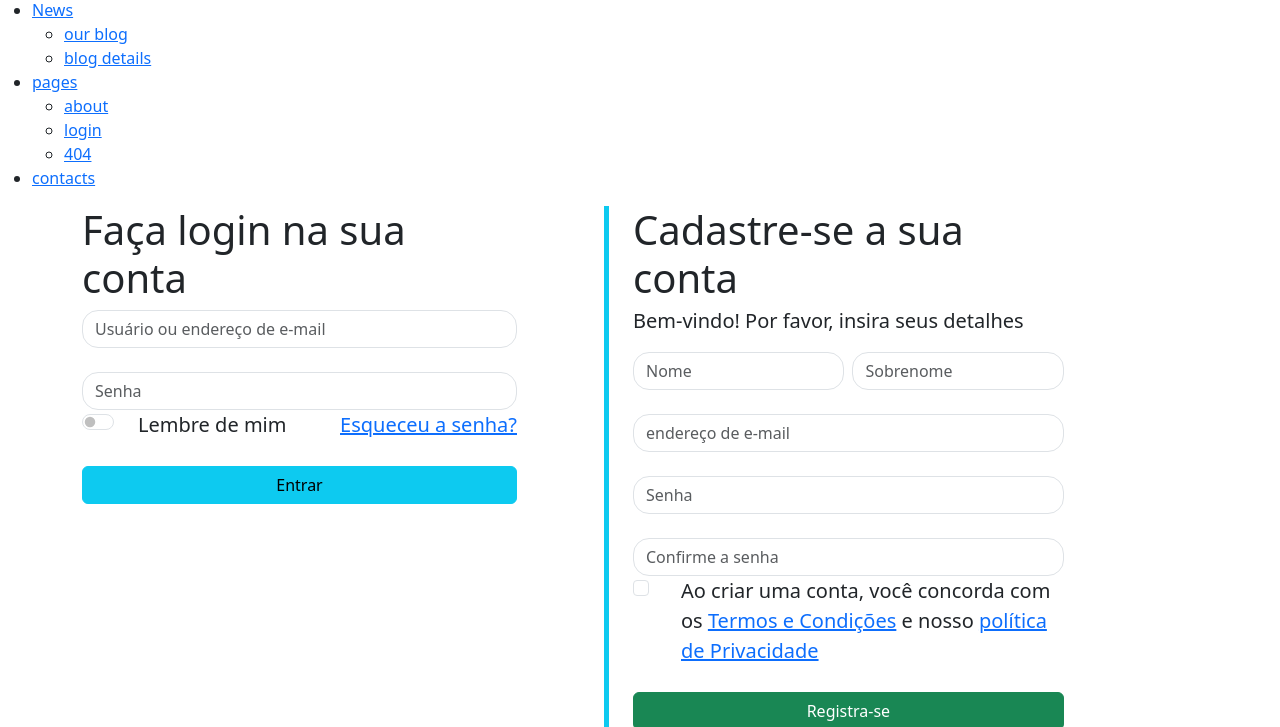
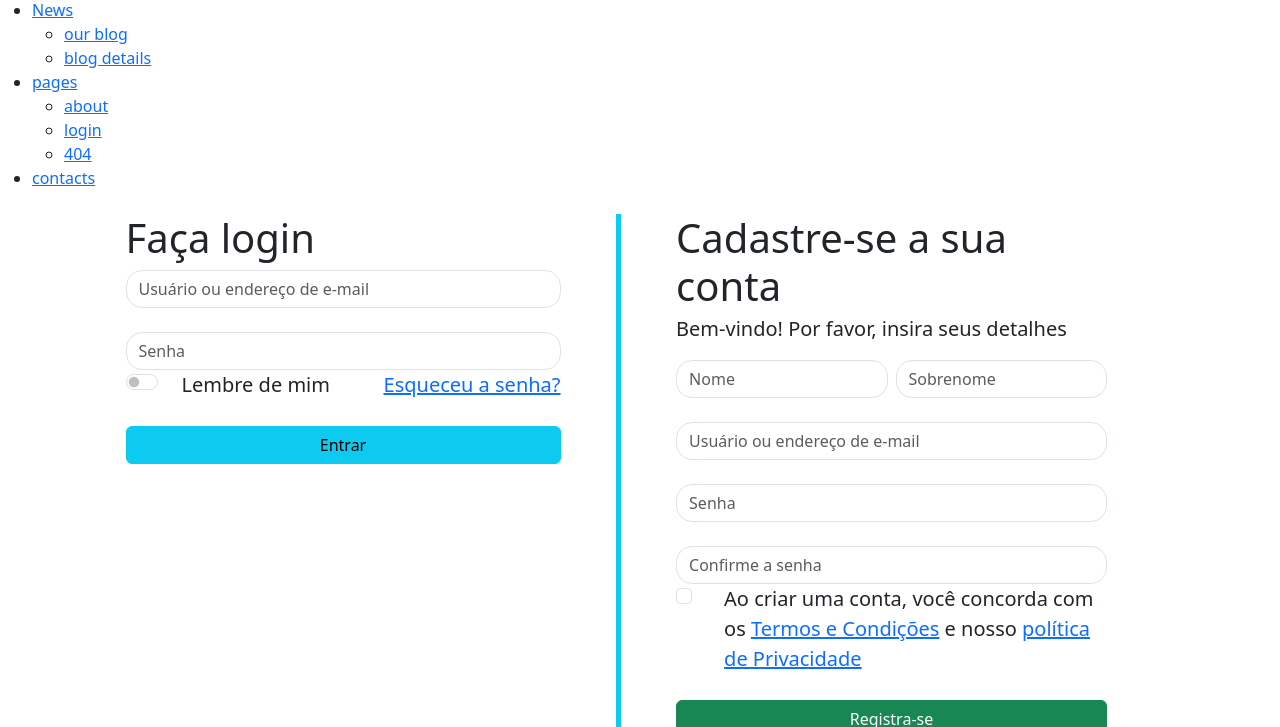
Before and after one commit to Vicmendon/PartyGram, a Django app: page /users/auth/login in a window 1280 px wide. Shown: the part 2198-2925 px from the top of the page. Run offline with Django 5.2, Linux system fonts and the light colour scheme; some libraries are stand-ins or nearby versions.

Commit message:
att login page

```diff
--- a/templates/css.html
+++ b/templates/css.html
@@ -8,3 +8,4 @@
 <link rel="stylesheet" href="{% static 'assets/css/responsive.css' %}">
 <link rel="stylesheet" href="{% static 'assets/css/color.css' %}">
 <link rel="stylesheet" href="{% static 'assets/css/style.bundle.css' %}" />
+<link rel="stylesheet" href="{% static 'assets/js/plugins/global/plugins.bundle.css' %}" />
--- a/templates/login.html
+++ b/templates/login.html
@@ -4,17 +4,19 @@
 
 {% block content %}
 
-<section class="gap">
+<section class="mt-4 mb-4">
    <div class="container">
       <div class="row">
         <div class="col-lg-6 row">
-          <form action="{% url 'login' %}" method="POST" class='d-flex flex-column justify-content-between'>
-          <div class="col-lg-10 p-12 bg-white rounded-4">
-            <h3 class="fs-1 mb-6">Faça login na sua conta</h3>
+          <form action="{% url 'login' %}" method="POST" class='d-flex justify-content-center'>
+            <div class="col-lg-10 p-12 bg-white rounded-4">
+            <h3 class="fs-1 mb-6">Faça login</h3>
               {% csrf_token %}
               <div>
-                <input  class="form-control mb-4 rounded-4" type="email" name="email" placeholder="Usuário ou endereço de e-mail">
-                <input class="form-control mb-6 rounded-4" type="password" name="senha" placeholder="Senha">
+                <div class="fv-row text-center">
+                   <input class="form-control mb-4 rounded-4 mask-email" type="email" name="email" placeholder="Usuário ou endereço de e-mail">
+                   <input class="form-control mb-6 rounded-4" type="password" name="senha" placeholder="Senha">
+                </div>
                 <div class="d-flex flex-center justify-content-between mb-4">
                   <div class="form-check form-switch d-flex flex-center">
                     <input class="form-check-input" name="lembre" type="checkbox" role="switch" id="lembredemin">
@@ -29,8 +31,8 @@
             </div>
           </form>
         </div>
-        <div class="col-lg-6 row border-5 border-start border-info">
-          <form action="{% url 'login' %}" method="POST" class='d-flex flex-column justify-content-between'>
+        <div class="col-lg-6 row">
+          <form id="cadastroForm" action="{% url 'register' %}" method="POST" class='d-flex justify-content-center border-5 border-start border-info'>
           <div class="col-lg-10 p-12 bg-white rounded-4">
             <h3 class="fs-1 mb-1">Cadastre-se a sua conta</h3>
             <p class=" mb-6 fs-5">Bem-vindo! Por favor, insira seus detalhes</p>
@@ -40,9 +42,11 @@
                   <input class="form-control form-control-solid mb-4 rounded-4 col-md-6" type="text" name="nome" placeholder="Nome">
                   <input class="form-control form-control-solid mb-4 rounded-4 col-md-6 ms-2" type="text" name="sobrenome" placeholder="Sobrenome">
                 </div>
-                <input  class="form-control form-control-solid mb-4 rounded-4" type="email" name="email" placeholder="endereço de e-mail">
-                <input class="form-control form-control-solid mb-4 rounded-4" type="password" name="senha" placeholder="Senha">
-                <input class="form-control form-control-solid mb-6 rounded-4" type="password" name="Confirm_senha" placeholder="Confirme a senha">
+                <div class="fv-row text-center">
+                  <input class="form-control mb-4 rounded-4 mask-email" type="email" name="email" placeholder="Usuário ou endereço de e-mail">
+                  <input class="form-control form-control-solid mb-4 rounded-4" type="password" name="senha" placeholder="Senha">
+                  <input class="form-control form-control-solid mb-6 rounded-4" type="password" name="Confirm_senha" placeholder="Confirme a senha">
+                </div>
                 <div class="d-flex flex-center justify-content-between mb-4">
                   <div class="form-check form-check-custom form-check-solid form-check">
                     <input class="form-check-input" type="checkbox" value="" id="flexRadioLg"/>
--- a/templates/script.html
+++ b/templates/script.html
@@ -4,5 +4,11 @@
 <script src="{% static 'assets/js/owl.carousel.min.js' %}"></script>
 <script src="{% static 'assets/js/jquery.fancybox.min.js' %}"></script>
 <script src="{% static 'assets/js/custom.js' %}"></script>
+<!--begin::Global Javascript Bundle(mandatory for all pages)-->
+<script src="{% static 'assets/js/plugins/global/plugins.bundle.js' %}"></script>
+<script src="{% static 'assets/js/widgets.bundle.js' %}"></script>
 <script src="{% static 'assets/js/scripts.bundle.js' %}"></script>
-<script src="{% static 'assets/js/widgets.bundle.js' %}"></script>
+<script src="{% static 'assets/js/custom/ckeditor.js' %}"></script>
+<script src="{% static 'assets/js/plugins/custom/datatables/datatables.bundle.js' %}"></script>
+<!--end::Global Javascript Bundle-->
+<script type="module" src="{% static 'assets/js/global.js' %}"></script>
--- a/users/auth/views.py
+++ b/users/auth/views.py
@@ -24,8 +24,16 @@ class AuthLogin(View):
         email = request.POST.get("email")
         senha = request.POST.get("senha")
         user = authenticate(request, email=email, password=senha)
+        if user:
+            lembre = request.POST.get("lembre") == "on"
 
-        if user:
+            if not lembre:
+                request.session.set_expiry(0)  # Expira ao fechar a guia
+                request.session.flush()  # Remove todos os dados da sessão
+                print("Sessão configurada para expirar ao fechar o navegador.")
+            else:
+                request.session.set_expiry(1209600)  # 2 semanas
+                print("Sessão configurada para durar 2 semanas.")
             login(request, user)
             next_url = request.GET.get("next") or "home"
             return redirect(next_url)
@@ -46,12 +54,12 @@ class AuthRegister(View):
         senha = request.POST.get("senha")
         nome = request.POST.get("nome")
         sobrenome = request.POST.get("sobrenome")
-
+        print(email, senha, nome, sobrenome)
         # Verifica se já existe um usuário com o mesmo e-mail
         if User.objects.filter(email=email).exists():
             return JsonResponse({"success": False, "message": "Este e-mail já está cadastrado."}, status=400)
 
         # Cria o usuário com senha criptografada
         user = User.objects.create_user(nome=nome, sobrenome=sobrenome, email=email, password=senha)
-        messages.success(request, "Conta criada com sucesso! Faça login.")
-        return redirect('home')
+        login(request, user)
+        return JsonResponse({"success": True, "message": "Conta criada com sucesso!"}, status=200)
```
Also changed, not shown: mainproject/settings.py (+8 -0 lines), db.sqlite3.
